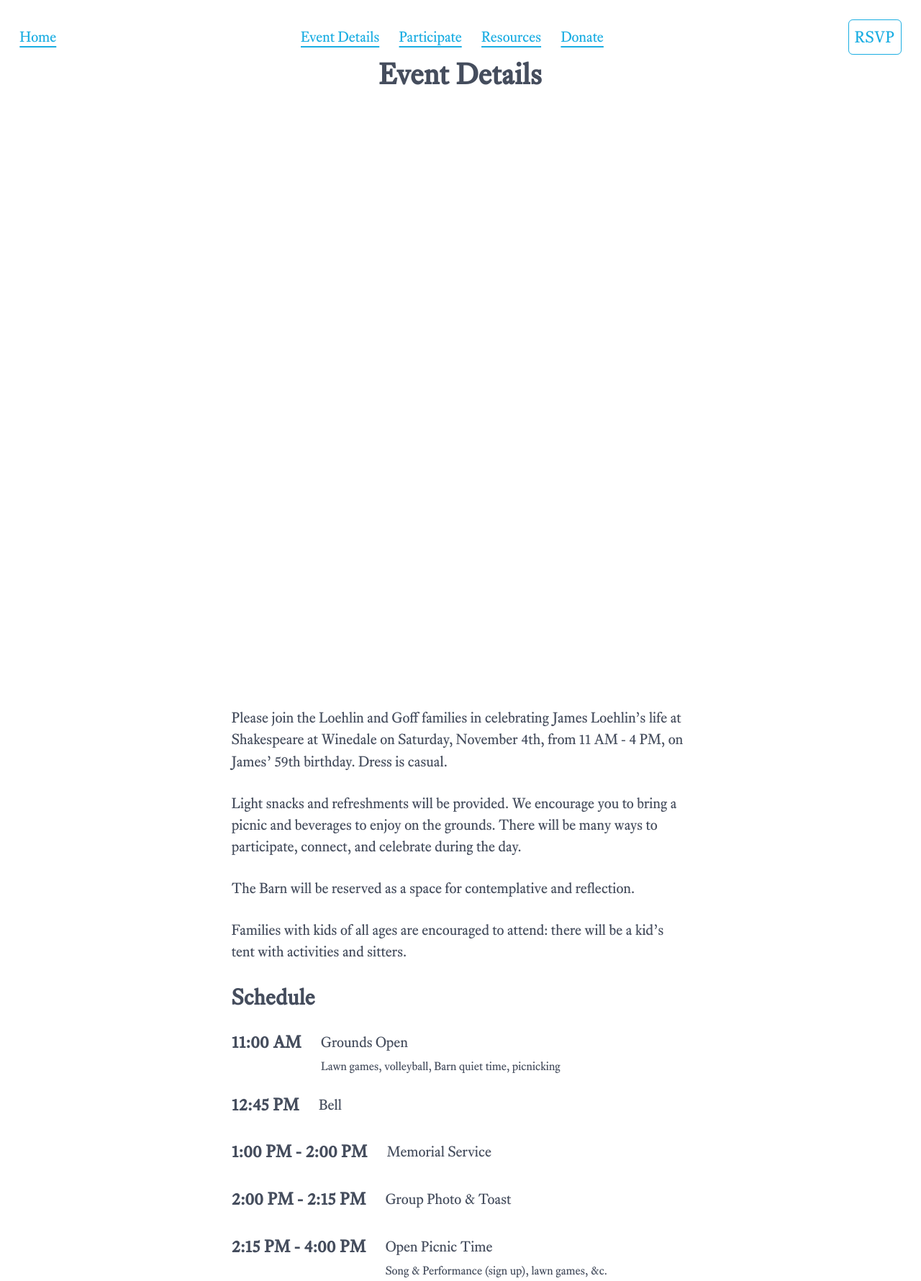
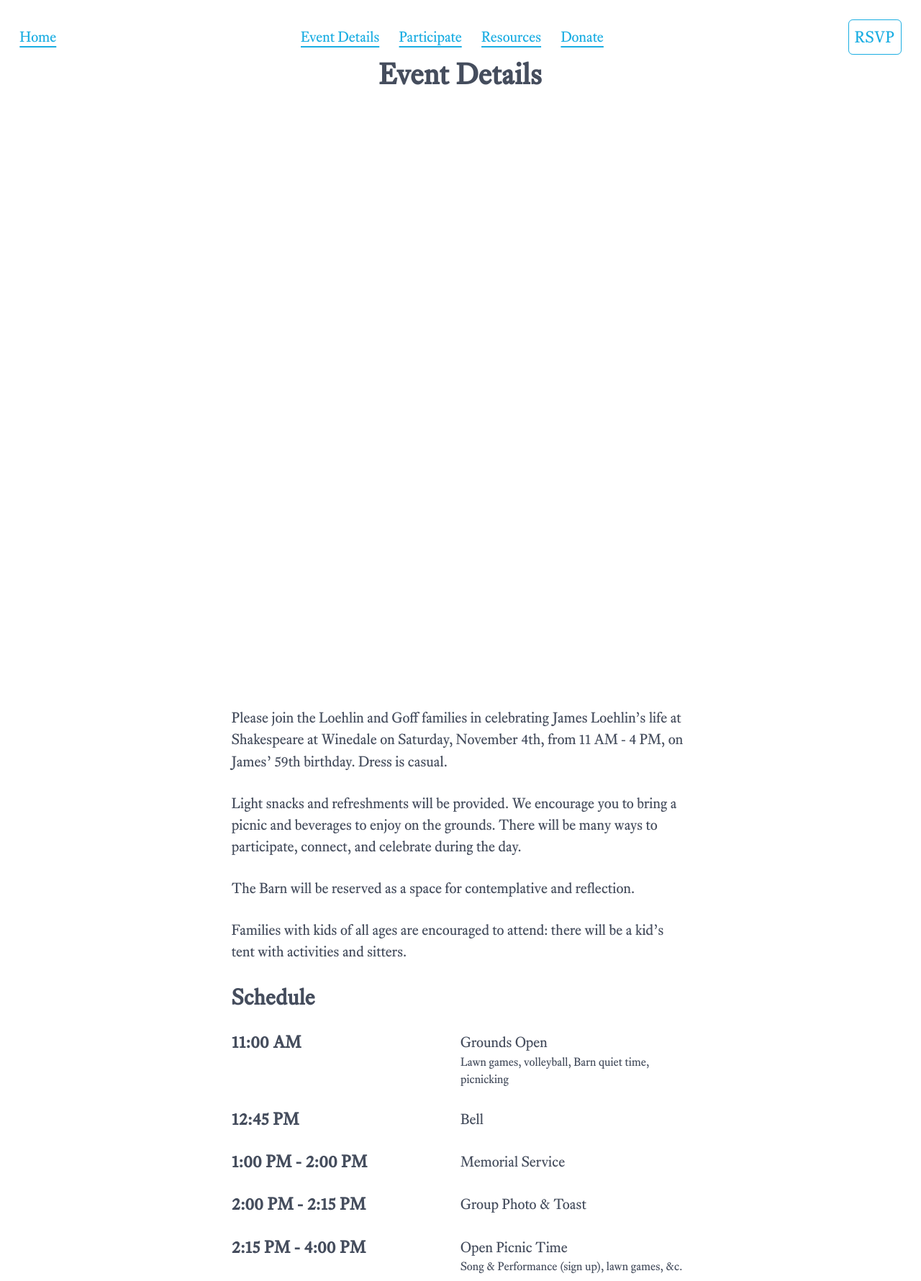
Before and after one commit to allizad/loehlinfund, a Jekyll site: the page built from event.html, in a window 1280 px wide. Shown: the top 1780 px of the page at 72% size. Built offline with Jekyll 4.4.1, drawn with Linux system fonts in a browser that asks for light colours; nearby versions of some CDN libraries; library files that are not in the unit come from our copies; grey boxes are pictures that could not be loaded.

Commit message:
Event timeline layout.

````diff
--- a/assets/css/every_layout/Stack.css
+++ b/assets/css/every_layout/Stack.css
@@ -34,10 +34,13 @@ Stack
 }
 
 .stack > * + * {
-  margin-top: var(--stack-space);
+  margin-top: var(--stack-space) !important;
 }
 
 /* common smaller stack */
+.stack.stack-sm {
+  --stack-space: var(--s-3)
+}
 .stack.stack-sm > * + * { --stack-space: var(--s-3) }
 
 .stack._space\:s-1  > * + * { --stack-space: var(--s-1) }
--- /dev/null
+++ b/assets/css/every_layout/Switcher.css
@@ -0,0 +1,30 @@
+/*
+
+Switcher
+
+@description
+  The switcher is a top-level layout class that takes a set of child elements and intrinsically lays them out vertically or horizontally depending on device width. To do this, it "switches a Flexbox context between a horizontal and a vertical layout at a given, container-based breakpoint. That is, if the breakpoint is 30rem, the layout will switch to a vertical configuration when the parent element is less than 30rem wide."
+
+@reference
+  - https://every-layout.dev/layouts/switcher/
+
+@example
+  ```
+    <switcher-l class="switcher">
+      <div><!-- child element --></div>
+      <div><!-- another child element --></div>
+      <div><!-- etc --></div>
+    </switcher-l>
+  ```
+*/
+
+switcher-l {
+  display: flex;
+  flex-wrap: wrap;
+}
+
+switcher-l > * {
+  /* flex-basis: calc((var(--measure) - 100%) * 999); */
+  flex-grow: 1;
+  flex-basis: 10rem;
+}
--- a/assets/css/main.css
+++ b/assets/css/main.css
@@ -2,11 +2,12 @@
 @import "settings.css";
 @import "typography.css";
 
-@import "every_layout/box.css";
-@import "every_layout/center.css";
-@import "every_layout/cluster.css";
-@import "every_layout/cover.css";
-@import "every_layout/stack.css";
+@import "every_layout/Box.css";
+@import "every_layout/Center.css";
+@import "every_layout/Cluster.css";
+@import "every_layout/Cover.css";
+@import "every_layout/Stack.css";
+@import "every_layout/Switcher.css";
 
 @import "elements/buttons.css";
 
--- a/assets/css/typography.css
+++ b/assets/css/typography.css
@@ -51,6 +51,11 @@ a {
 
 article a {
   text-decoration: underline;
+}
+
+article p > a {
+  font-variant: small-caps;
+  letter-spacing: calc(0.05 * var(--s0));
 }
 
 a.button {
--- a/assets/js/main.js
+++ b/assets/js/main.js
@@ -1,5 +1,6 @@
 import "./elo/Box.js";
 import "./elo/Center.js";
 import "./elo/Cover.js";
+import "./elo/Switcher.js";
 
 console.log("hello!")
--- a/event.html
+++ b/event.html
@@ -34,15 +34,22 @@ layout: base
       <div class="stack">
 
         {% for block in site.data.schedule_blocks %}
-        <div class="cluster">
+        <switcher-l threshold="30rem" space="var(--s2)">
           <div>
-            <h3 class="text-align:right">{{ block.time }}</h3>
-            <div class="stack stack-sm">
-              <p>{{ block.title }}</p>
-              <small>{{ block.description }}</small>
-            </div>
+            <h3>
+              {{ block.time }}
+            </h3>
           </div>
-        </div>
+          <div class="stack _space:s-1">
+            <p>
+              {{ block.title }}
+              {% if block.description %}
+                <br>
+                <small>{{ block.description }}</small>
+              {% endif %}
+            </p>
+          </div>
+        </switcher-l>
         {% endfor %}
 
       </div>
````
